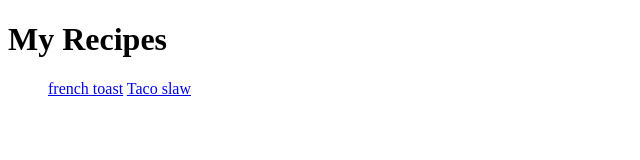
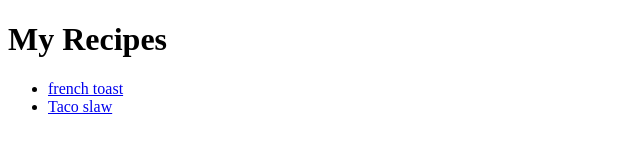
Before and after one commit to augustineumoh/augustineumoh.github.io, a plain HTML site: page vickee_recipe/index.html in a window 1280 px wide. Shown: the whole page, without its empty margins (0-640 px from the left). Drawn offline with Linux system fonts and the light colour scheme.

Commit message:
updated homepage list

```diff
--- a/vickee_recipe/index.html
+++ b/vickee_recipe/index.html
@@ -8,8 +8,8 @@
 <body>
     <h1>My Recipes</h1>
     <ul>
-        <a href="recipes/french_toast.html">french toast</a>
-        <a href="recipes/Taco_Slaw.html">Taco slaw</a>
+        <li><a href="recipes/french_toast.html">french toast</a></li>
+        <li><a href="recipes/Taco_Slaw.html">Taco slaw</a></li>
     </ul>
 
 </body>
```
